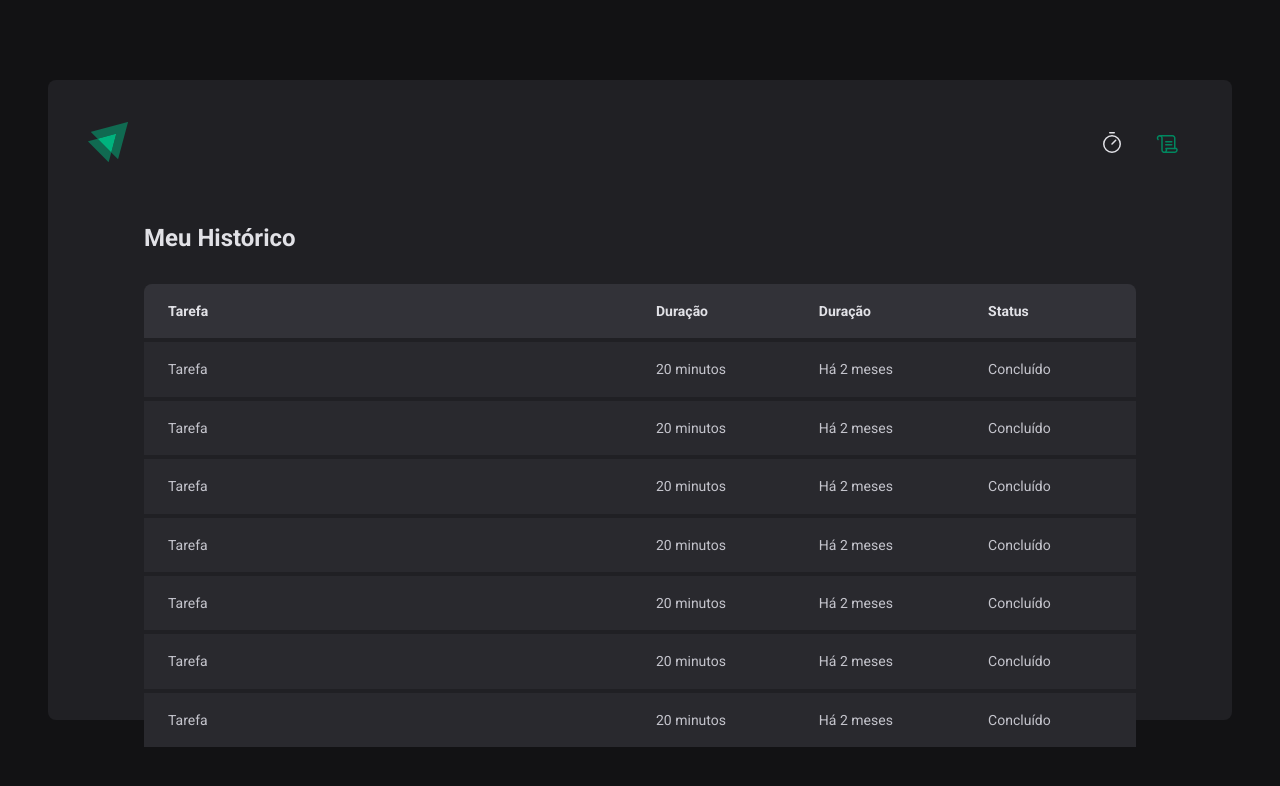
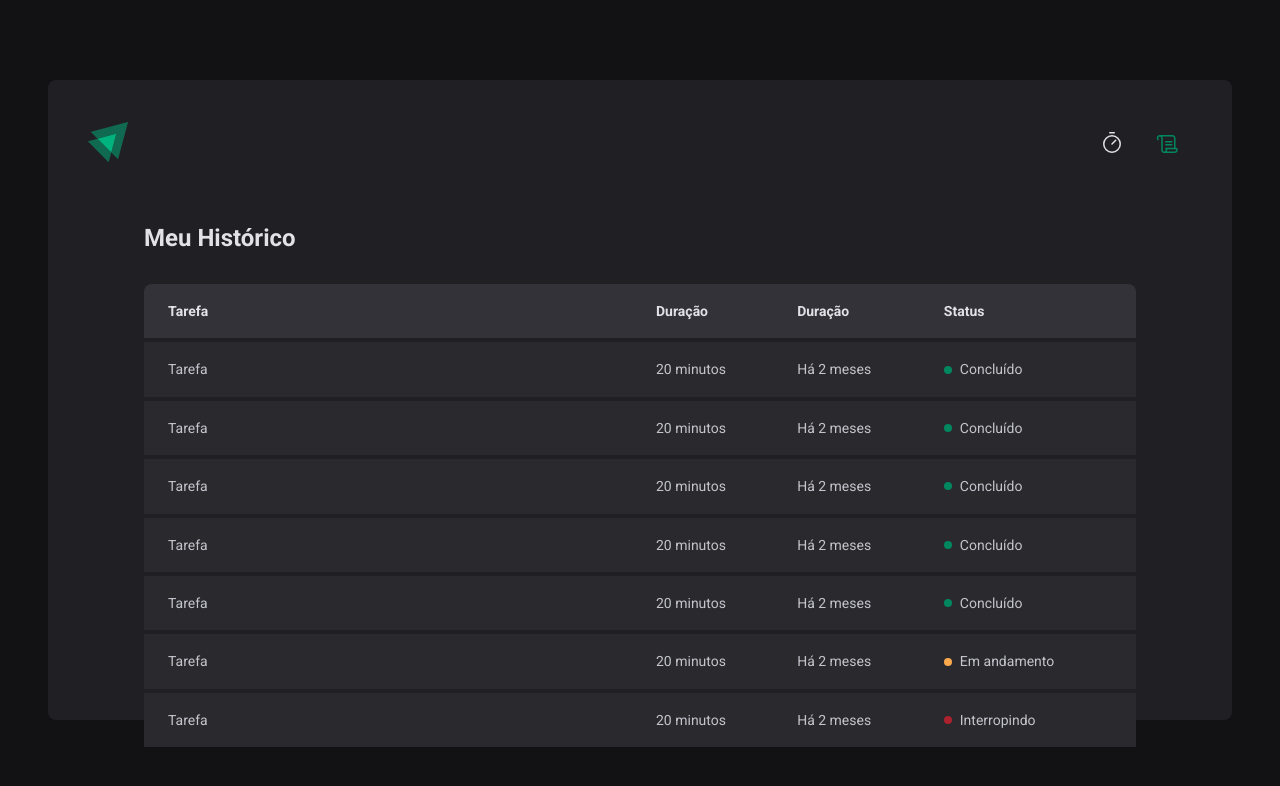
Before and after one commit to glauberbandeira/pomodoro-ignite, a React (Vite) app: page /history in a window 1280 px wide. Shown: the top 786 px of the page. Built offline with nearby package versions, Linux system fonts and the light colour scheme.

Commit message:
Component: Status

```diff
--- a/src/pages/History/index.tsx
+++ b/src/pages/History/index.tsx
@@ -1,4 +1,4 @@
-import { HistoryContainer, HistoryList } from './styles';
+import { HistoryContainer, HistoryList, Status } from './styles';
 
 export function History() {
   return (
@@ -20,43 +20,57 @@
               <td>Tarefa</td>
               <td>20 minutos</td>
               <td>Há 2 meses</td>
-              <td>Concluído</td>
+              <td>
+                <Status statusColor="green">Concluído</Status>
+              </td>
             </tr>
             <tr>
               <td>Tarefa</td>
               <td>20 minutos</td>
               <td>Há 2 meses</td>
-              <td>Concluído</td>
+              <td>
+                <Status statusColor="green">Concluído</Status>
+              </td>
             </tr>
             <tr>
               <td>Tarefa</td>
               <td>20 minutos</td>
               <td>Há 2 meses</td>
-              <td>Concluído</td>
+              <td>
+                <Status statusColor="green">Concluído</Status>
+              </td>
             </tr>
             <tr>
               <td>Tarefa</td>
               <td>20 minutos</td>
               <td>Há 2 meses</td>
-              <td>Concluído</td>
+              <td>
+                <Status statusColor="green">Concluído</Status>
+              </td>
             </tr>
             <tr>
               <td>Tarefa</td>
               <td>20 minutos</td>
               <td>Há 2 meses</td>
-              <td>Concluído</td>
+              <td>
+                <Status statusColor="green">Concluído</Status>
+              </td>
             </tr>
             <tr>
               <td>Tarefa</td>
               <td>20 minutos</td>
               <td>Há 2 meses</td>
-              <td>Concluído</td>
+              <td>
+                <Status statusColor="yellow">Em andamento</Status>
+              </td>
             </tr>
             <tr>
               <td>Tarefa</td>
               <td>20 minutos</td>
               <td>Há 2 meses</td>
-              <td>Concluído</td>
+              <td>
+                <Status statusColor="red">Interropindo</Status>
+              </td>
             </tr>
           </tbody>
         </table>
--- a/src/pages/History/styles.ts
+++ b/src/pages/History/styles.ts
@@ -58,3 +58,28 @@
     }
   }
 `;
+
+const STATUS_COLORS = {
+    yellow: 'yellow-500',
+    green: 'green-500',
+    red: 'red-500',
+} as const
+
+interface StatusProps {
+    statusColor: keyof typeof STATUS_COLORS
+}
+
+export const Status = styled.span<StatusProps>`
+    display: flex;
+    align-items: center;
+    gap: 0.5rem;
+
+    &::before {
+        content: '';
+        width: 0.5rem;
+        height: 0.5rem;
+        border-radius: 9999px;
+        background: ${(props) => props.theme[STATUS_COLORS[props.statusColor]]};
+    }
+
+`
```
